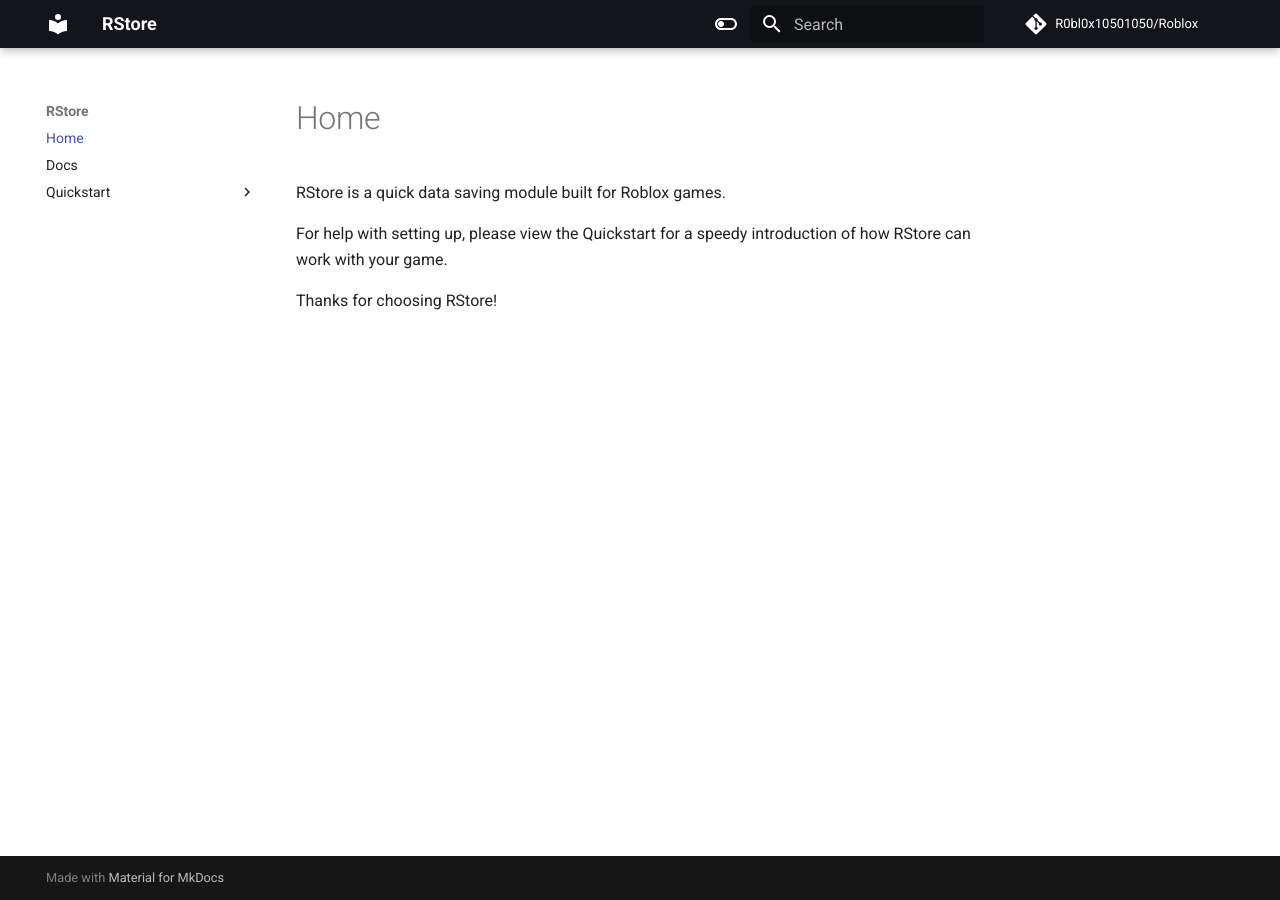
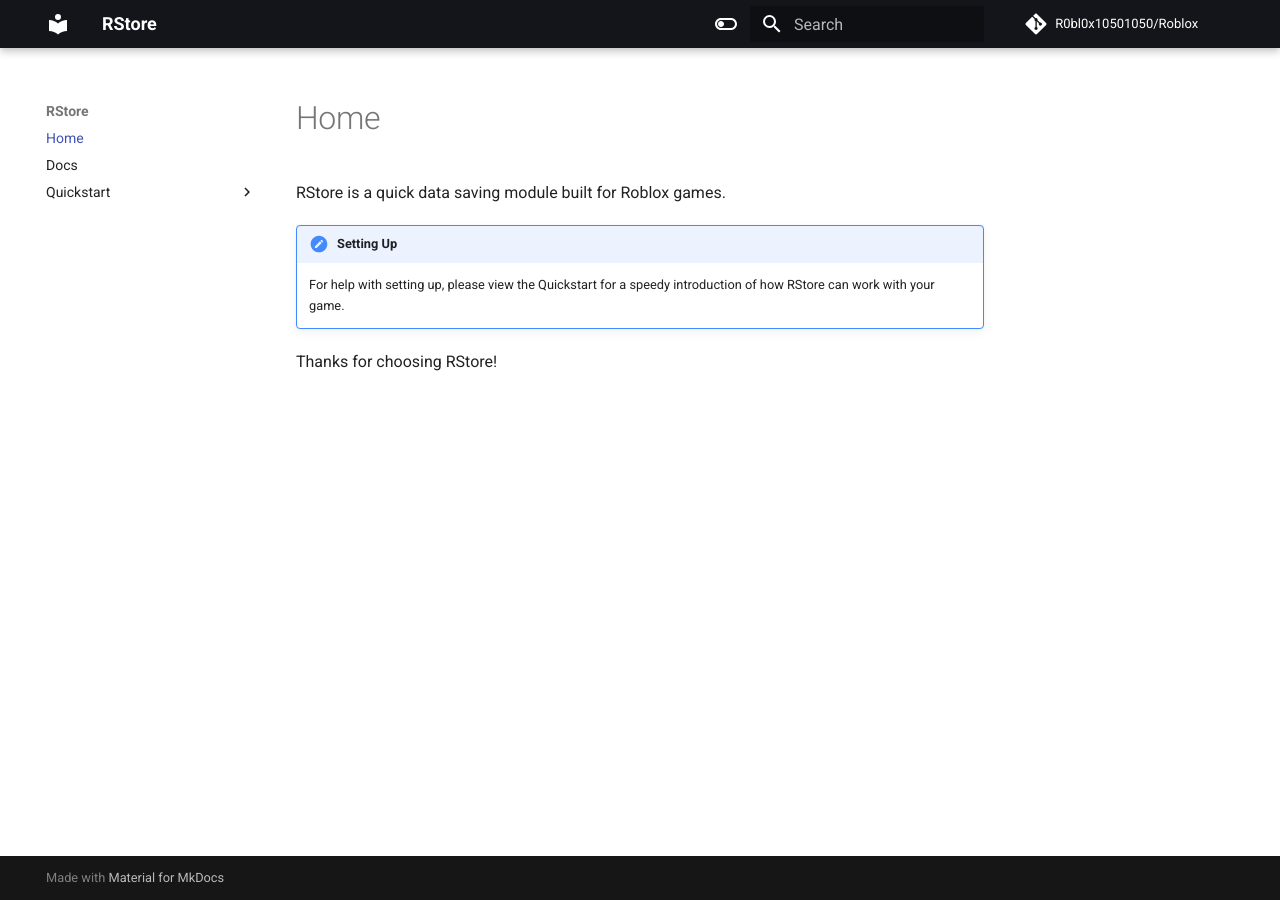
Before and after one commit to R0bl0x10501050/RStoreModule, an MkDocs documentation site: the page built from docs/index.md, in a window 1280 px wide. Built offline with MkDocs 1.6.1 and Material for MkDocs 9.7.7, drawn with Linux system fonts in a browser that asks for light colours; comment, search, counter and statistics services are not loaded.

Commit message:
Update index.md

```diff
--- a/docs/index.md
+++ b/docs/index.md
@@ -1,5 +1,6 @@
 RStore is a quick data saving module built for Roblox games.
 
-For help with setting up, please view the Quickstart for a speedy introduction of how RStore can work with your game.
+!!! note "Setting Up"
+    For help with setting up, please view the Quickstart for a speedy introduction of how RStore can work with your game.
 
 Thanks for choosing RStore!
```
